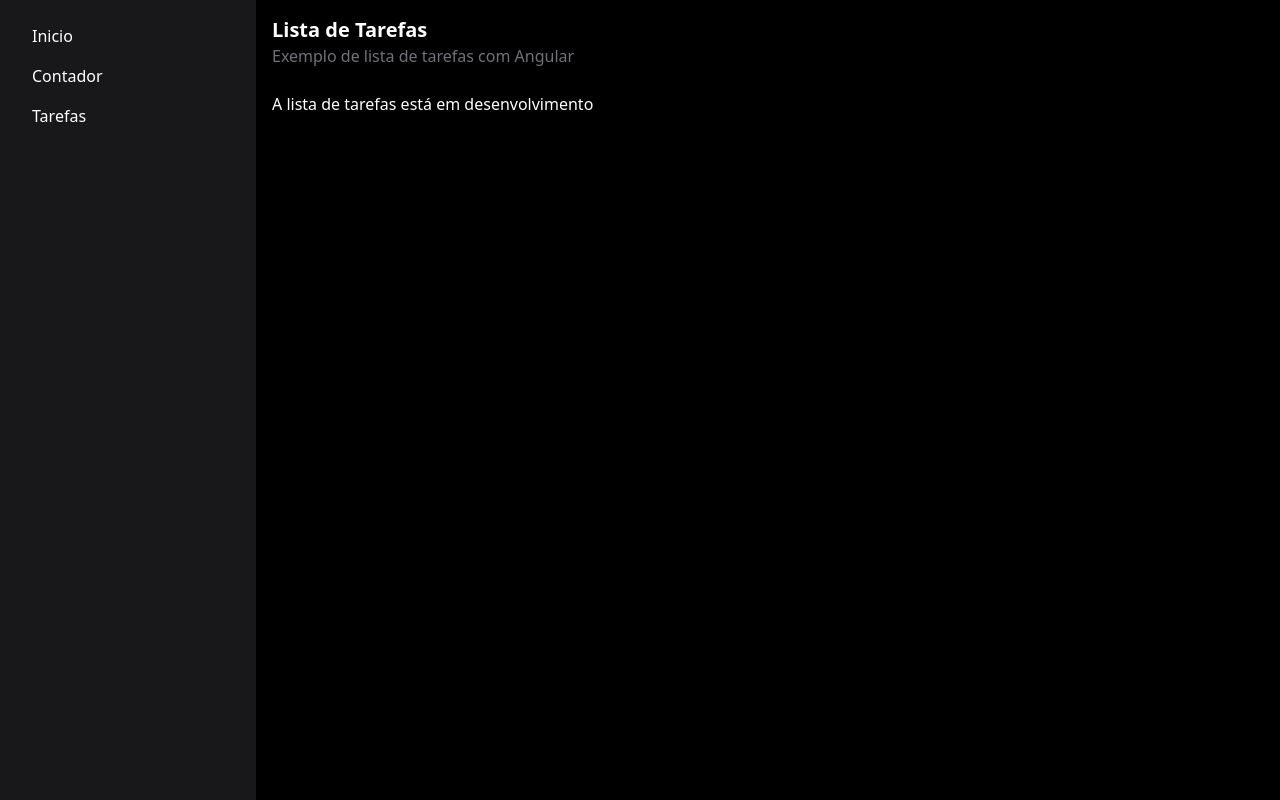
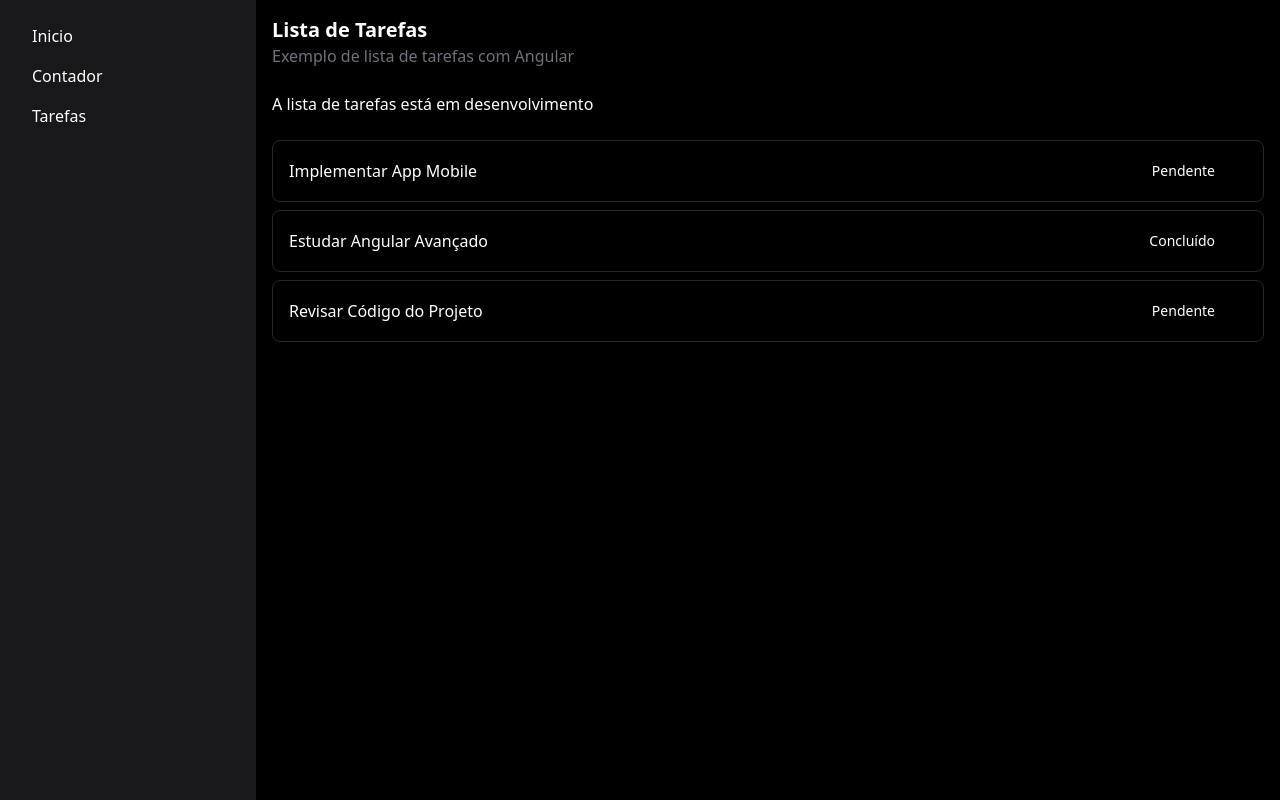
Before and after one commit to danilo-righetto/learning-angular, an Angular app: page /todos in a window 1280 px wide. Built offline with nearby package versions, Linux system fonts and the light colour scheme.

Commit message:
feat: listing the tasks through the service

```diff
--- /dev/null
+++ b/src/app/model/todo.entity.ts
@@ -0,0 +1,5 @@
+export interface Todo {
+    id: string;
+    title: string;
+    completed: boolean;
+}
--- a/src/app/screens/todos/todos.html
+++ b/src/app/screens/todos/todos.html
@@ -3,4 +3,18 @@
     <div>
         <p>A lista de tarefas está em desenvolvimento</p>
     </div>
+    <div class="flex flex-col gap-2">
+        <!-- Percorrendo os elementos do serviço Todo -->
+        @for (item of todos.items(); track item.id) {
+            <div class="p-4 border border-zinc-800 rounded-lg flex items-center gap-4">
+                <span class="flex-1">{{item.title}}</span>
+                <span [class.bg-green-700]="item.completed" [class.bg-yellow-700]="!item.completed" class="px-4 py-1 rounded-full text-sm">
+                    {{ item.completed ? 'Concluído' : 'Pendente' }}
+                </span>
+                <div>
+                    <button></button>
+                </div>
+            </div>
+        }
+    </div>
 </div>
--- a/src/app/screens/todos/todos.ts
+++ b/src/app/screens/todos/todos.ts
@@ -1,5 +1,6 @@
-import { Component } from '@angular/core';
+import { Component, inject } from '@angular/core';
 import { Title } from '../../components/shared/title/title';
+import { TodosService } from '../../services/todos.service';
 @Component({
   selector: 'app-todos',
   imports: [Title],
@@ -7,5 +8,6 @@ import { Title } from '../../components/shared/title/title';
   styleUrl: './todos.css',
 })
 export class Todos {
-
+  /* Injetando o serviço no componente */
+  readonly todos = inject(TodosService);
 }
--- /dev/null
+++ b/src/app/services/todos.service.ts
@@ -0,0 +1,15 @@
+import { Injectable, signal } from '@angular/core';
+import { Todo } from '../model/todo.entity';
+
+@Injectable({
+  providedIn: 'root',
+})
+export class TodosService {
+  private readonly _items = signal<Array<Todo>>([
+    { id: crypto.randomUUID(), title: 'Implementar App Mobile', completed: false },
+    { id: crypto.randomUUID(), title: 'Estudar Angular Avançado', completed: true },
+    { id: crypto.randomUUID(), title: 'Revisar Código do Projeto', completed: false }
+  ]);
+
+  readonly items = this._items.asReadonly();
+}
```
